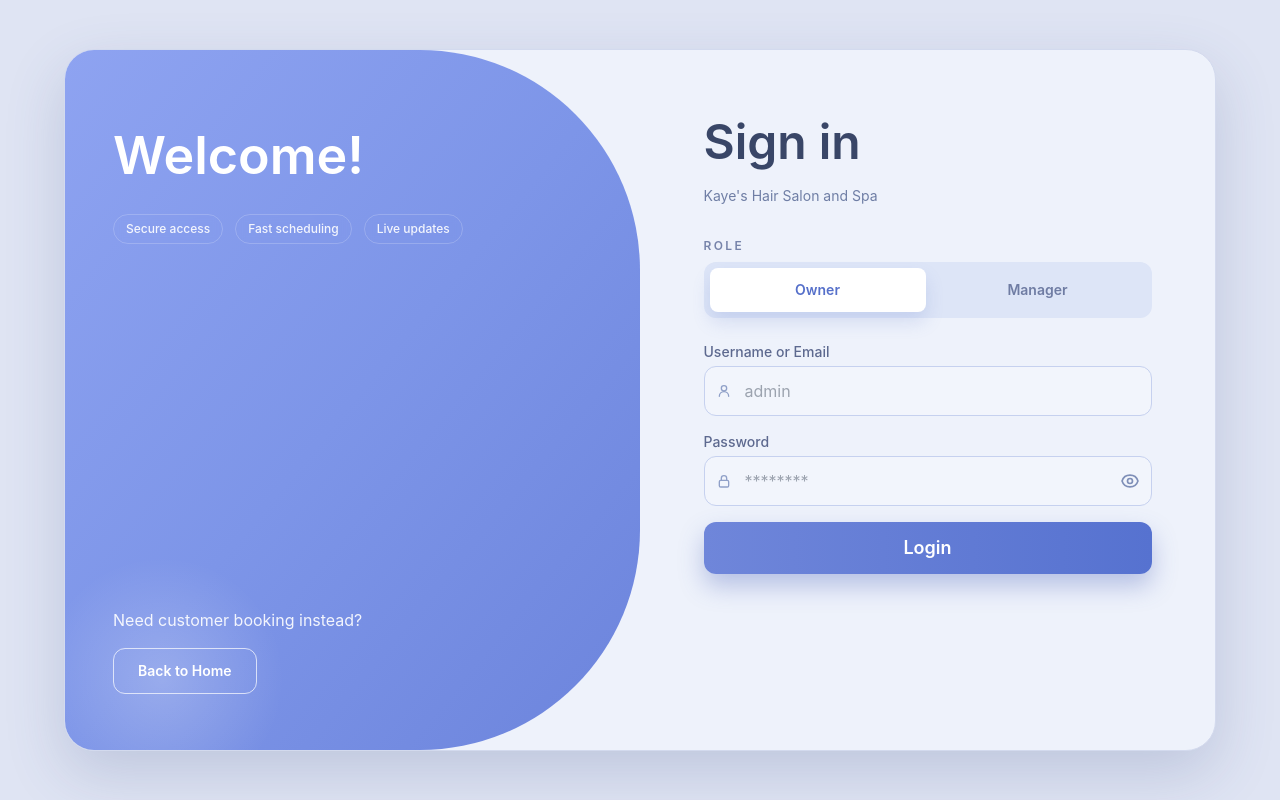
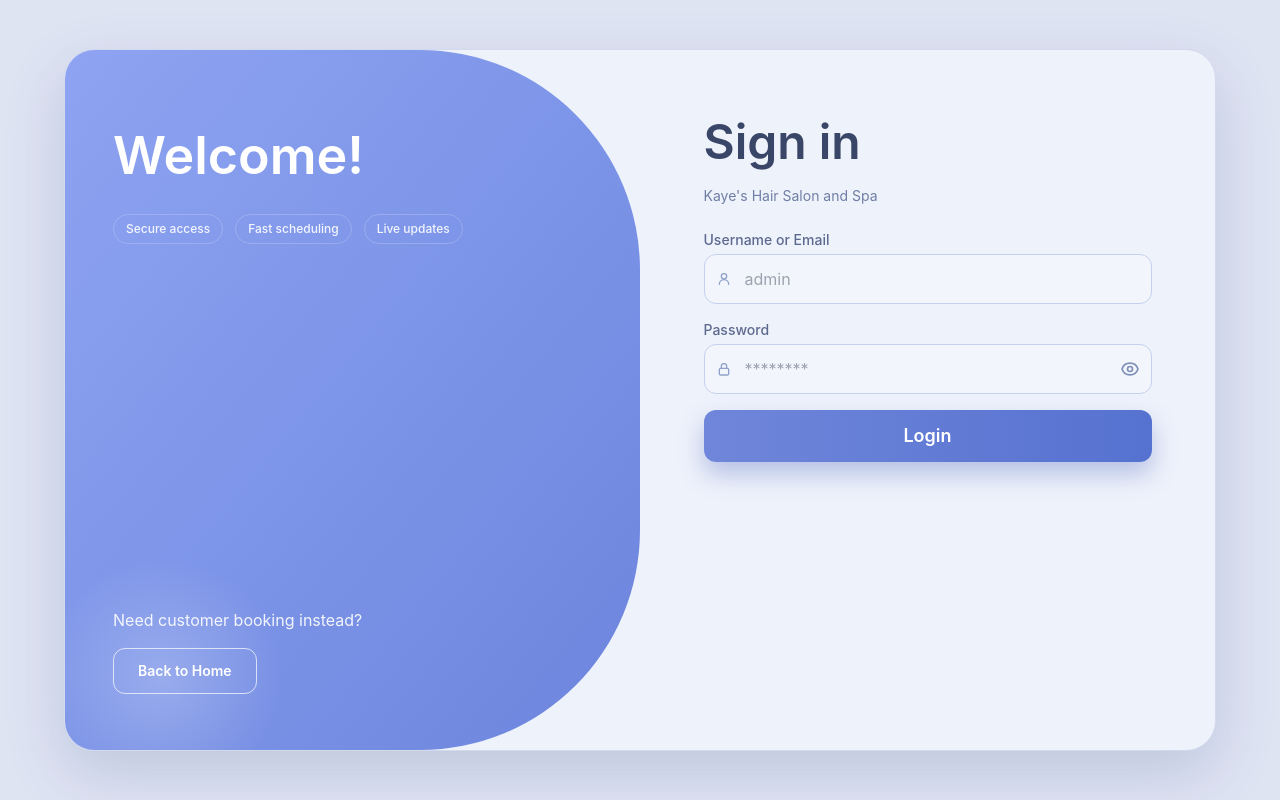
Before and after one commit to memeyah30/kayes-hair-salon, a React (Vite) app in the folder frontend/: page /login in a window 1280 px wide. Built offline with nearby package versions, Linux system fonts and the light colour scheme.

Commit message:
Improve login process: remove role selector and implement automatic role detection

```diff
--- a/frontend/src/pages/Login.jsx
+++ b/frontend/src/pages/Login.jsx
@@ -12,15 +12,7 @@ const SESSION_CONFIRMATION_DELAY_MS = 250
 const pause = (ms) => new Promise((resolve) => {
   window.setTimeout(resolve, ms)
 })
-
-const roleOptions = [
-  { value: 'admin', label: 'Owner' },
-  { value: 'manager', label: 'Manager' },
-]
-
-const Login = ({ userType: propUserType }) => {
-  const initialType = propUserType === 'manager' ? 'manager' : 'admin'
-  const [selectedType, setSelectedType] = useState(initialType)
+const Login = () => {
   const [email, setEmail] = useState('')
   const [password, setPassword] = useState('')
   const [showPassword, setShowPassword] = useState(false)
@@ -134,7 +126,6 @@ const Login = ({ userType: propUserType }) => {
       const res = await api.post('/login', {
         email,
         password,
-        type: selectedType,
       })
 
       // Session-based auth - keep auth identity tab-scoped to avoid
@@ -190,13 +181,8 @@ const Login = ({ userType: propUserType }) => {
     }
   }
 
-  const loginLabel = selectedType === 'admin'
-    ? 'Username or Email'
-    : 'Username'
-
-  const loginPlaceholder = selectedType === 'admin'
-    ? 'admin'
-    : ''
+  const loginLabel = 'Username or Email'
+  const loginPlaceholder = 'admin'
 
   return (
     <motion.div
@@ -296,37 +282,7 @@ const Login = ({ userType: propUserType }) => {
                 </div>
               </motion.div>
 
-              <motion.div className="mt-8" variants={fadeUp}>
-                <label className="mb-2 block text-xs font-semibold uppercase tracking-[0.2em] text-[#7784aa]">Role</label>
-                <div className="grid grid-cols-2 gap-1 rounded-xl bg-[#dde5f7] p-1.5">
-                  {roleOptions.map((role) => {
-                    const isSelected = selectedType === role.value
 
-                    return (
-                      <motion.button
-                        key={role.value}
-                        type="button"
-                        onClick={() => setSelectedType(role.value)}
-                        className={`tap-safe relative rounded-lg px-2 py-2 text-xs font-semibold sm:px-3 sm:text-sm ${
-                          isSelected
-                            ? 'text-[#5670ca]'
-                            : 'text-[#6f7ca3] hover:bg-white/80'
-                        }`}
-                        whileTap={shouldReduceMotion ? undefined : { scale: 0.98 }}
-                      >
-                        {isSelected ? (
-                          <motion.span
-                            layoutId="login-role-pill"
-                            className="absolute inset-0 rounded-lg bg-white shadow-[0_10px_18px_rgba(91,115,199,0.18)]"
-                            transition={{ type: 'spring', stiffness: 360, damping: 30 }}
-                          />
-                        ) : null}
-                        <span className="relative z-10">{role.label}</span>
-                      </motion.button>
-                    )
-                  })}
-                </div>
-              </motion.div>
 
               <motion.form onSubmit={handleSubmit} className="mt-6 space-y-4" variants={staggerChildren}>
                 <motion.div variants={fadeUp}>
```
Also changed, not shown: 1 other file (tests, documents, lock files or other folders).
